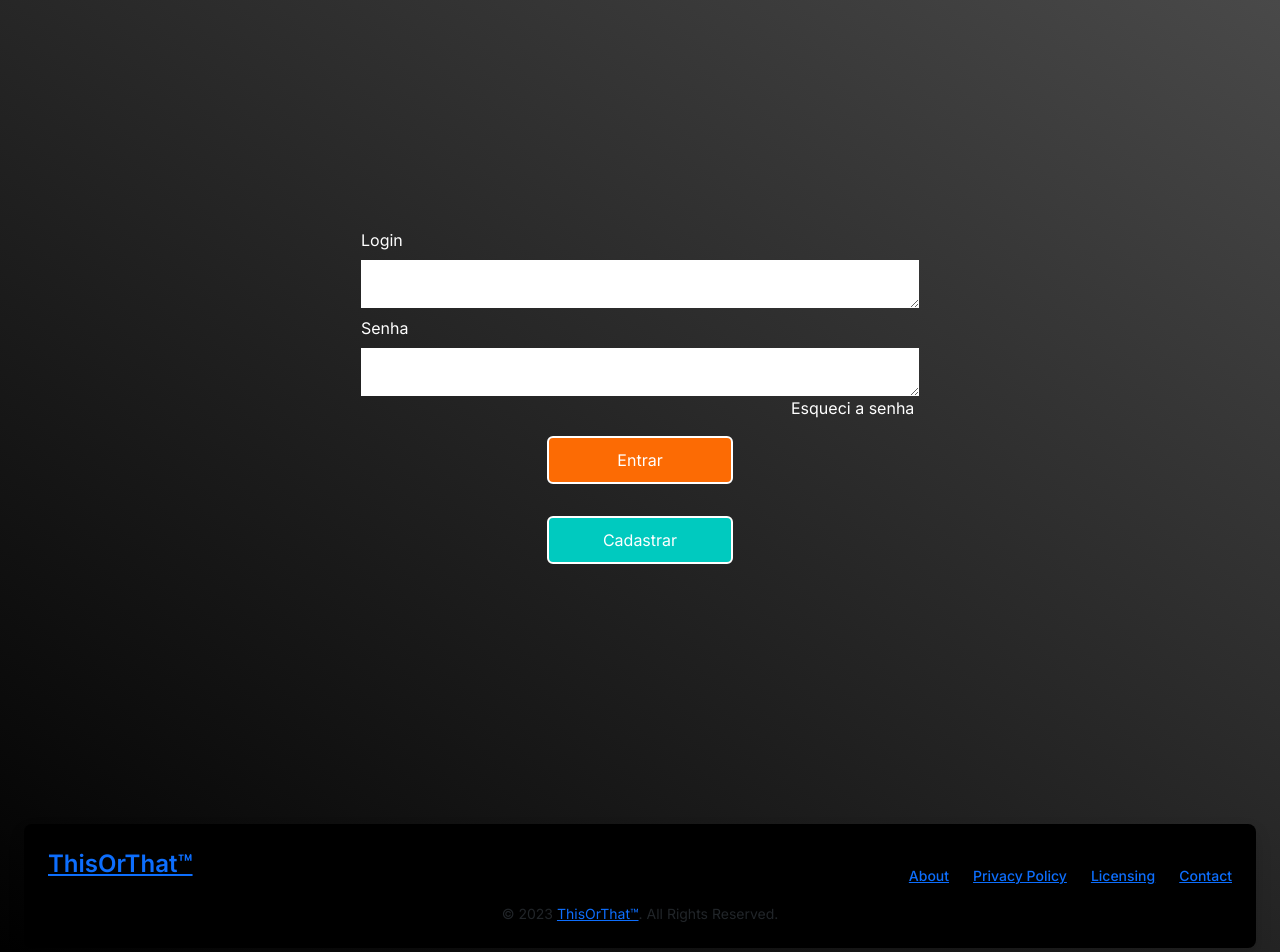
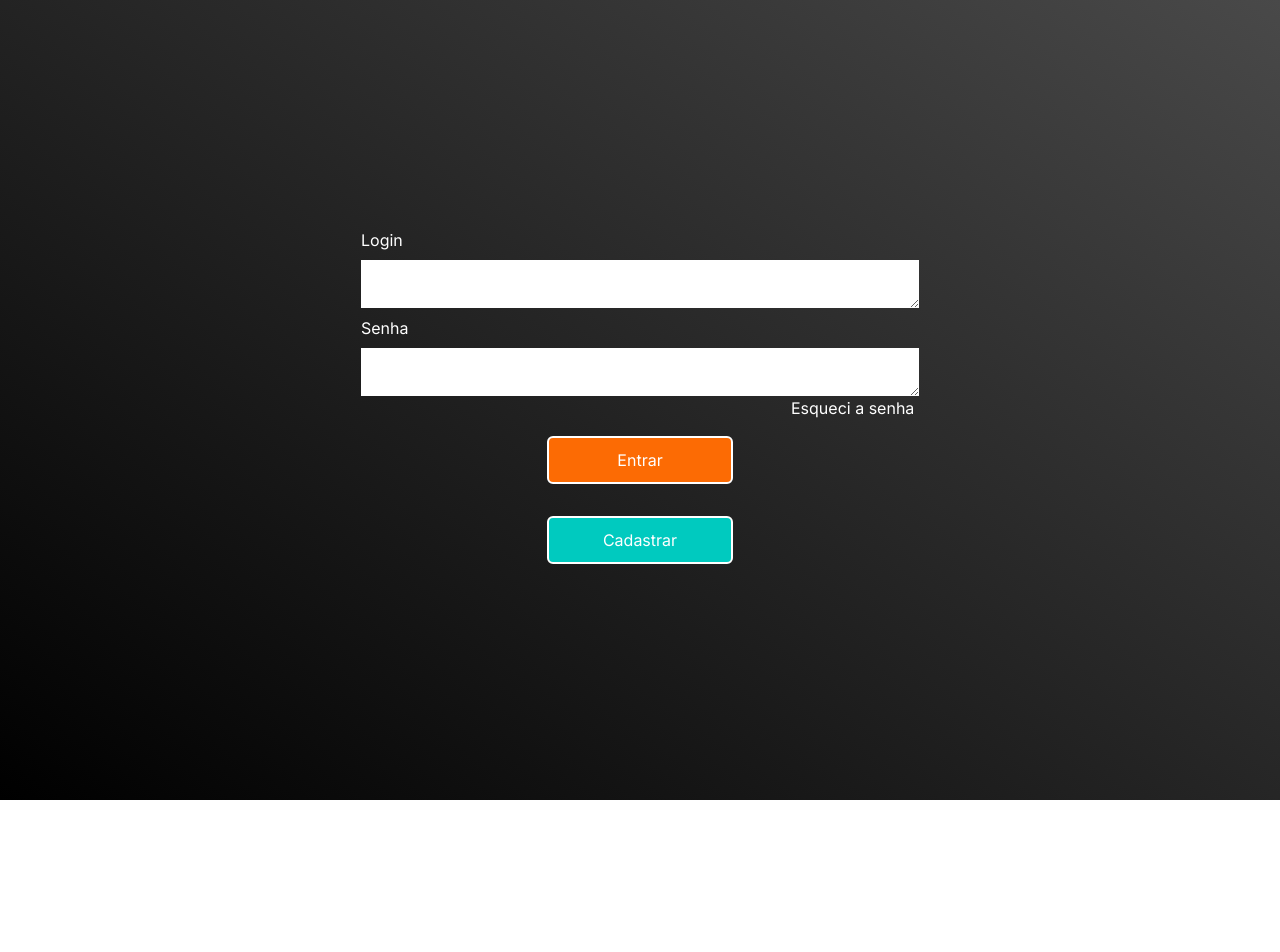
Before and after one commit to antonioThomaz1903/Grupo_15-PW-T02-2023-2, a Next.js app: page / in a window 1280 px wide. Shown: the top 952 px of the page. After the commit the page ends 800 px from the top, so only its background shows below. Built offline with nearby package versions, Linux system fonts and the light colour scheme.

Commit message:
integrando bd e front

```diff
--- a/app/game/page.jsx
+++ b/app/game/page.jsx
@@ -2,10 +2,17 @@
 
 import Foto from "./foto";
 import Image from "next/image";
-import { useState } from "react";
+import { useState, useEffect } from "react";
+import museuIds from "./museuIds";
 import axios from "axios";
 import { useRouter } from "next/navigation";
 import { parseCookies, setCookie } from "nookies";
+import {
+  addImagem,
+  getImagens,
+  getImagensByClickCount,
+  incrementCliquesByUrl,
+} from "../ranking/rankingFunctions";
 
 export default function Page() {
   const [exibir, setExibir] = useState(false);
@@ -46,7 +53,7 @@ export default function Page() {
     window.location.reload();
   };
 
-  useState(async () => {
+  useEffect(() => {
     const cookies = parseCookies();
     const categoriaInicial = cookies.categoriaEscolhida; // Obtém a categoria do cookie
     if (categoriaInicial) {
@@ -54,9 +61,11 @@ export default function Page() {
       console.log(categoriaEscolhida);
     }
 
+    const fetchData = async () => {
       //////////////////////////////////
       if (categoriaInicial == "cachorro") {
         settitulo("Cachorros");
+
         axios
           .get("https://dog.ceo/api/breeds/image/random")
           .then((response) => {
@@ -81,8 +90,10 @@ export default function Page() {
       //////////////////////////////////
       if (categoriaInicial == "gato") {
         settitulo("Gatos");
-      try{
-      const response = await fetch("https://api.thecatapi.com/v1/images/search");
+        try {
+          const response = await fetch(
+            "https://api.thecatapi.com/v1/images/search"
+          );
           if (!response.ok) {
             throw new Error("Erro na requisição");
           }
@@ -97,8 +108,10 @@ export default function Page() {
           console.error("Erro na requisição:", error);
           return null;
         }
-    try{
-      const response = await fetch("https://api.thecatapi.com/v1/images/search");
+        try {
+          const response = await fetch(
+            "https://api.thecatapi.com/v1/images/search"
+          );
           if (!response.ok) {
             throw new Error("Erro na requisição");
           }
@@ -113,7 +126,6 @@ export default function Page() {
           console.error("Erro na requisição:", error);
           return null;
         }
-
       }
 
       //////////////////////////////////
@@ -166,52 +178,66 @@ export default function Page() {
       }
 
       //////////////////////////////////
-    if (categoriaInicial == "sapo") {
-      console.log(`http://allaboutfrogs.org/funstuff/random/${String(Math.floor(Math.random() * 55)).padStart(4, '0')}.jpg`)
+      if (categoriaInicial == "museu") {
+        settitulo("Museus");
         axios
-        .get(`http://allaboutfrogs.org/funstuff/random/${String(Math.floor(Math.random() * 55)).padStart(4, '0')}.jpg`)
+          .get(
+            `https://collectionapi.metmuseum.org/public/collection/v1/objects/${
+              museuIds.objectIDs[
+                Math.floor(Math.random() * museuIds.objectIDs.length)
+              ]
+            }
+          `
+          )
           .then((response) => {
             console.log("Dados da API:", response);
-          setUrl1(response.data.message);
+            setUrl1(response.data.primaryImage);
           })
           .catch((error) => {
             console.log(error);
           });
 
+        if (!(url1 != "")) {
+          console.log("não tem imagem 1");
+        }
+
         axios
-        .get("https://dog.ceo/api/breeds/image/random")
+          .get(
+            `https://collectionapi.metmuseum.org/public/collection/v1/objects/${
+              museuIds.objectIDs[
+                Math.floor(Math.random() * museuIds.objectIDs.length)
+              ]
+            }
+          `
+          )
           .then((response) => {
             console.log("Dados da API:", response);
-          setUrl2(response.data.message);
+            setUrl2(response.data.primaryImage);
           })
           .catch((error) => {
             console.log(error);
           });
+        if (!(url2 != "")) {
+          console.log("não tem imagem 2");
+        }
       }
 
       //////////////////////////////////
-    if (categoriaInicial == "cachorro") {
-      axios
-        .get("https://dog.ceo/api/breeds/image/random")
-        .then((response) => {
-          console.log("Dados da API:", response);
-          setUrl1(response.data.message);
-        })
-        .catch((error) => {
-          console.log(error);
-        });
-
-      axios
-        .get("https://dog.ceo/api/breeds/image/random")
-        .then((response) => {
-          console.log("Dados da API:", response);
-          setUrl2(response.data.message);
-        })
-        .catch((error) => {
-          console.log(error);
-        });
+      if (categoriaInicial == "sapo") {
+        setUrl1(
+          `http://allaboutfrogs.org/funstuff/random/${String(
+            Math.floor(Math.random() * 55)
+          ).padStart(4, "0")}.jpg`
+        );
+        setUrl2(
+          `http://allaboutfrogs.org/funstuff/random/${String(
+            Math.floor(Math.random() * 55)
+          ).padStart(4, "0")}.jpg`
+        );
       }
-  });
+    };
+    fetchData();
+  }, []);
 
   const toggleSidebar = () => {
     setSidebarOpen(!isSidebarOpen);
@@ -331,6 +357,11 @@ export default function Page() {
               borderRadius: "10px",
               border: "10px solid #00CABF",
             }}
+            onClick={() => {
+              console.log(url1);
+              addImagem(url1.toString(), categoriaEscolhida);
+              incrementCliquesByUrl(url1);
+            }}
           />
         </div>
         <div
@@ -353,6 +384,9 @@ export default function Page() {
               height: "75%",
               borderRadius: "10px",
               border: "10px solid #FC6B04",
+            }}
+            onClick={() => {
+              incrementCliquesByUrl(url2);
             }}
           />
         </div>
--- a/app/layout.js
+++ b/app/layout.js
@@ -14,49 +14,6 @@ export default function RootLayout({ children }) {
     <html lang="en">
       <body className={inter.className}>{children}</body>
 
-      <footer class="bg-black rounded-lg shadow dark:bg-gray-900 m-4">
-        <div class="w-full max-w-screen-xl mx-auto p-4 md:py-8">
-          <div class="sm:flex sm:items-center sm:justify-between">
-            <a
-              href="http://localhost:3000"
-              class="flex items-center mb-4 sm:mb-0"
-            >
-              <span class="self-center text-2xl font-semibold whitespace-nowrap dark:text-white">
-                ThisOrThat™
-              </span>
-            </a>
-            <ul class="flex flex-wrap items-center mb-6 text-sm font-medium text-gray-500 sm:mb-0 dark:text-gray-400">
-              <li>
-                <a href="#" class="mr-4 hover:underline md:mr-6 ">
-                  About
-                </a>
-              </li>
-              <li>
-                <a href="#" class="mr-4 hover:underline md:mr-6">
-                  Privacy Policy
-                </a>
-              </li>
-              <li>
-                <a href="#" class="mr-4 hover:underline md:mr-6 ">
-                  Licensing
-                </a>
-              </li>
-              <li>
-                <a href="#" class="hover:underline">
-                  Contact
-                </a>
-              </li>
-            </ul>
-          </div>
-          <span class="block text-sm text-gray-500 sm:text-center dark:text-gray-400">
-            © 2023{" "}
-            <a href="http://localhost:3000" class="hover:underline">
-              ThisOrThat™
-            </a>
-            . All Rights Reserved.
-          </span>
-        </div>
-      </footer>
     </html>
   );
 }
--- a/app/ranking/rankingFunctions.jsx
+++ b/app/ranking/rankingFunctions.jsx
@@ -86,7 +86,7 @@ async function getImagensByClickCount(categoria){
  * @param {*} url url da imagem.
  */
 async function incrementCliquesByUrl(url) {
-    const q = query(collection(DB, "imagem"), where("url", "==", url), limit(1));
+    const q = query(collection(db, "imagem"), where("url", "==", url), limit(1));
     await getDocs(q)
     .then((imagemSnap) => {
         imagemSnap.forEach((doc) => {
--- a/next.config.js
+++ b/next.config.js
@@ -1,16 +1,10 @@
-module.exports = {
-  async headers() {
-    return [
-      {
-        // matching all API routes
-        source: "https://dog.ceo",
-        headers: [
-          { key: "Access-Control-Allow-Credentials", value: "true" },
-          { key: "Access-Control-Allow-Origin", value: "*" },
-          { key: "Access-Control-Allow-Methods", value: "GET,OPTIONS,PATCH,DELETE,POST,PUT" },
-          { key: "Access-Control-Allow-Headers", value: "X-CSRF-Token, X-Requested-With, Accept, Accept-Version, Content-Length, Content-MD5, Content-Type, Date, X-Api-Version" },
-        ]
-      }
-    ]
-  }
-};
+/** @type {import('next').NextConfig} */
+const nextConfig = {
+  images: {
+    unoptimized: true,
+    domains: ['cdn2.thecatapi.com'], // Adicione o host externo aqui
+
+  },
+}
+
+module.exports = nextConfig;
--- a/package.json
+++ b/package.json
@@ -11,6 +11,7 @@
   "dependencies": {
     "autoprefixer": "10.4.15",
     "bootstrap": "^5.3.2",
+    "cors": "^2.8.5",
     "firebase": "^10.6.0",
     "mui": "^0.0.1",
     "next": "^13.5.4",
```
Also changed, not shown: app/game/museuIds.jsx (added, +6 -0 lines), 1 other file (tests, documents, lock files or other folders). Lines whose indentation alone changed are shown as unchanged.
